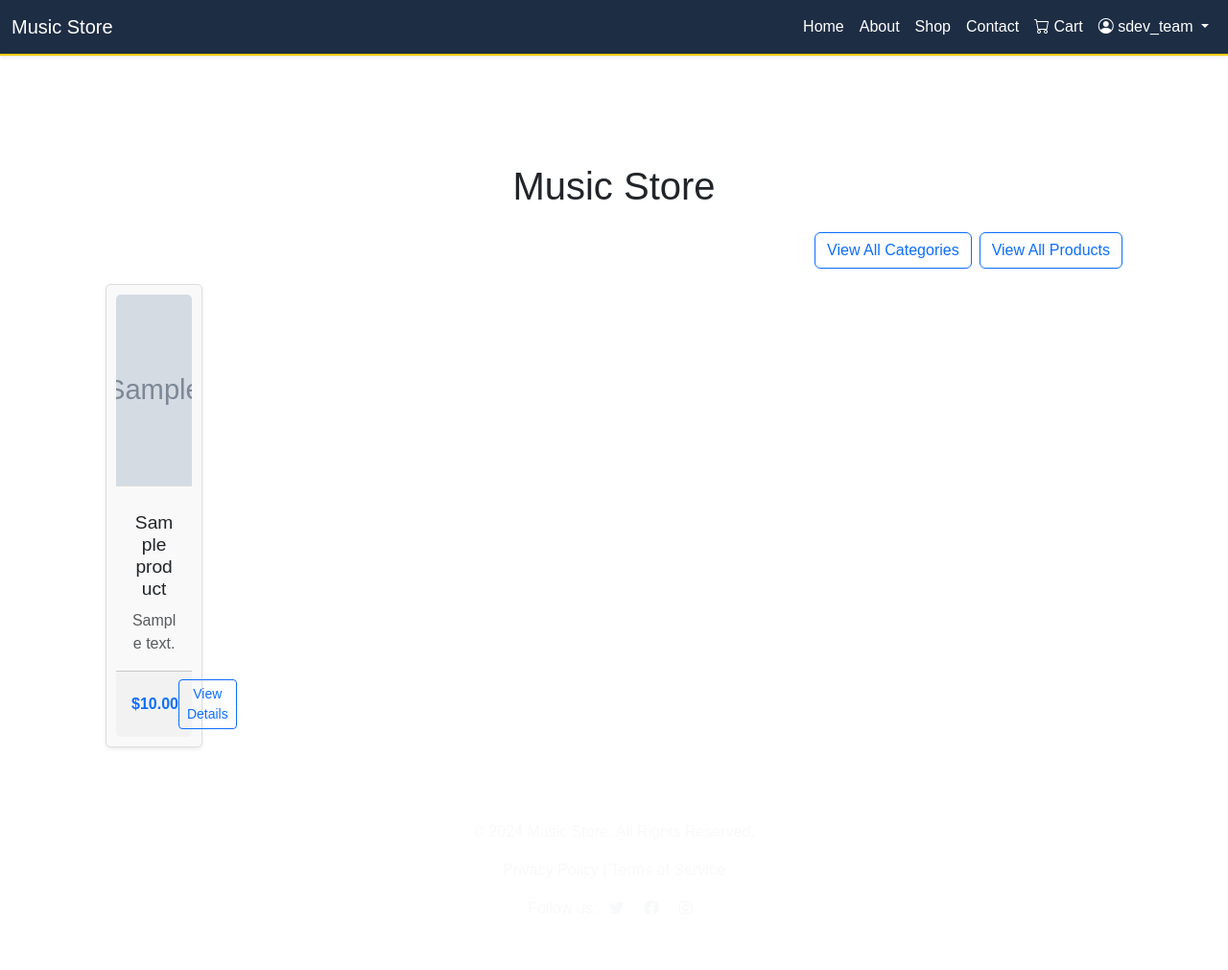
After one commit to alyc00/sdev3_project, a Django app: page /store/ in a window 1280 px wide. The commit adds this page. Shown: the whole page at 96% size. Run offline with Django 5.2, Linux system fonts and the light colour scheme; a user stored in the database is signed in; data comes from the database, SQL or seed files in the repository; both versions use the stored data as it was after the commit; tables that the repository leaves empty hold one stand-in row (values such as "Sample post"); grey boxes marked "Sample" are stand-in pictures.

Commit message:
added the store and category, as well as products. they are all functional now

```diff
--- a/MUSIC/settings.py
+++ b/MUSIC/settings.py
@@ -144,3 +144,6 @@ LOGIN_REDIRECT_URL = 'home'
 LOGOUT_REDIRECT_URL = 'home'
 
 CRISPY_TEMPLATE_PACK = 'bootstrap5'
+
+MEDIA_URL = '/media/'
+MEDIA_ROOT = BASE_DIR / 'media'
--- a/MUSIC/urls.py
+++ b/MUSIC/urls.py
@@ -22,5 +22,6 @@ urlpatterns = [
     # path("__reload__/", include("django_browser_reload.urls")),
     path('accounts/', include('django.contrib.auth.urls')),
     path('accounts/', include('accounts.urls')),
-    path('', include('pages.urls'))
+    path('', include('pages.urls')),
+    path('store/', include('store.urls')),
 ]
--- a/pages/templates/navbar.html
+++ b/pages/templates/navbar.html
@@ -1,6 +1,5 @@
 {% load static %}
-
-<!-- Bootstrap Navbar -->
+{% load static %}
 <nav class="navbar navbar-expand-lg shadow-sm" style="background-color: #1d2d44;">
     <div class="container-fluid">
         <a class="navbar-brand text-white" href="/">Music Store</a>
@@ -17,7 +16,7 @@
                     <a class="nav-link text-white" href="/about">About</a>
                 </li>
                 <li class="nav-item">
-                    <a class="nav-link text-white" href="/shop">Shop</a>
+                    <a class="nav-link text-white" href="{% url 'store:store' %}">Shop</a>
                 </li>
                 <li class="nav-item">
                     <a class="nav-link text-white" href="/contact">Contact</a>
@@ -29,7 +28,8 @@
                 </li>
                 {% if user.is_authenticated and user.profile %}
                 <li class="nav-item dropdown">
-                    <a class="nav-link text-white dropdown-toggle" href="#" id="profileDropdown" role="button" data-bs-toggle="dropdown" aria-expanded="false">
+                    <a class="nav-link text-white dropdown-toggle" href="#" id="profileDropdown" role="button"
+                        data-bs-toggle="dropdown" aria-expanded="false">
                         <i class="bi bi-person-circle"></i> {{ user.username }}
                     </a>
                     <ul class="dropdown-menu dropdown-menu-end" aria-labelledby="profileDropdown">
@@ -50,31 +50,10 @@
                 </li>
                 {% else %}
                 <li class="nav-item">
-                    <a class="nav-link text-white" href="{% url 'login' %}">
-                        Login
-                    </a>
+                    <a class="nav-link text-white" href="{% url 'login' %}">Login</a>
                 </li>
                 {% endif %}
             </ul>
         </div>
     </div>
 </nav>
-
-<!-- Custom CSS for Hover Dropdown -->
-<style>
-    .dropdown:hover .dropdown-menu {
-        display: block;
-    }
-
-    /* Ensure dropdown does not overflow the navbar */
-    .dropdown-menu {
-        max-height: 300px; /* Set a max height for the dropdown */
-        overflow-y: auto; /* Enable vertical scrolling if content exceeds max height */
-        z-index: 1000; /* Ensure dropdown appears above other elements */
-    }
-
-    /* Optional: Add some padding to the dropdown items */
-    .dropdown-item {
-        padding: 10px 15px; /* Adjust padding as needed */
-    }
-</style>
--- a/static/css/styles.css
+++ b/static/css/styles.css
@@ -101,3 +101,83 @@
 .dropdown-item {
     padding: 10px 15px; /* Adjust as per your design */
 }
+
+body {
+    font-family: Arial, sans-serif;
+    margin: 0;
+    padding: 0;
+}
+
+nav {
+    background-color: #333;
+    color: white;
+    padding: 1em;
+}
+
+nav ul {
+    list-style: none;
+    display: flex;
+    justify-content: space-around;
+    padding: 0;
+}
+
+nav ul li a {
+    color: white;
+    text-decoration: none;
+}
+
+.container {
+    padding: 20px;
+}
+
+.product-grid {
+    display: flex;
+    flex-wrap: wrap;
+    gap: 20px;
+    justify-content: space-between;
+}
+
+.card {
+    background: #f9f9f9;
+    border: 1px solid #ddd;
+    border-radius: 5px;
+    width: 30%;
+    padding: 10px;
+    text-align: center;
+    box-shadow: 0 2px 5px rgba(0, 0, 0, 0.1);
+}
+
+.card img {
+    max-width: 100%;
+    height: auto;
+    border-bottom: 1px solid #ddd;
+}
+
+.card-title {
+    font-size: 1.2em;
+    margin: 10px 0;
+}
+
+.card-description {
+    font-size: 0.9em;
+    color: #555;
+}
+
+.card-price {
+    font-size: 1em;
+    font-weight: bold;
+    color: #333;
+}
+
+.card-button {
+    background-color: #333;
+    color: white;
+    border: none;
+    padding: 10px 20px;
+    cursor: pointer;
+    border-radius: 5px;
+}
+
+.card-button:hover {
+    background-color: #555;
+}
--- a/store/models.py
+++ b/store/models.py
@@ -1,3 +1,42 @@
 from django.db import models
+import uuid
+from django.urls import reverse
 
-# Create your models here.
+class Category(models.Model):
+    id = models.UUIDField(
+        primary_key=True,
+        default=uuid.uuid4,
+        editable=False)
+    name = models.CharField(max_length=100, unique=True)
+    description = models.TextField(blank=True)
+    image = models.ImageField(upload_to='media/categories', blank=True)
+
+    class Meta:
+        ordering = ('name',) # sort results by name field ascending when quering database
+
+    def get_absolute_url(self):
+        return reverse('store:books_by_genre', args=[self.id])
+
+    def __str__(self):
+        return self.name
+
+class Product(models.Model):
+    id = models.UUIDField(
+            primary_key=True,
+            default=uuid.uuid4,
+            editable=False)
+    category = models.ForeignKey(Category, on_delete=models.CASCADE, related_name='products')
+    name = models.CharField(max_length=100)
+    description = models.TextField(blank=True)
+    price = models.DecimalField(max_digits=10, decimal_places=2)
+    image = models.ImageField(upload_to='product_images/', blank=True, null=True)
+    available = models.BooleanField(default=True)
+
+    class Meta:
+        ordering = ('name',)
+
+    def get_absolute_url(self):
+        return reverse('store:book_detail', args=[self.genre.id, self.id])
+
+    def __str__(self):
+        return self.name
--- /dev/null
+++ b/store/templates/store/store.html
@@ -0,0 +1,33 @@
+{% extends 'base.html' %}
+{% load static %}
+
+{% block content %}
+<div class="container mt-5">
+    <h1 class="text-center mb-4">Music Store</h1>
+    <div class="d-flex justify-content-end mb-3">
+        <a href="{% url 'store:all_categories' %}" class="btn btn-outline-primary me-2">View All Categories</a>
+        <a href="{% url 'store:all_products' %}" class="btn btn-outline-primary">View All Products</a>
+    </div>
+    <div class="row row-cols-1 row-cols-md-3 g-4">
+        {% for prod in products %}
+        <div class="col">
+            <div class="card h-100 shadow-sm">
+                {% if prod.image %}
+                <img src="{{ prod.image.url }}" alt="{{ prod.name }}" class="card-img-top" style="height: 200px; object-fit: cover;">
+                {% else %}
+                <img src="{% static 'images/default.png' %}" alt="Default Image" class="card-img-top" style="height: 200px; object-fit: cover;">
+                {% endif %}
+                <div class="card-body">
+                    <h5 class="card-title">{{ prod.name }}</h5>
+                    <p class="card-text text-muted">{{ prod.description|truncatewords:15 }}</p>
+                </div>
+                <div class="card-footer d-flex justify-content-between align-items-center">
+                    <span class="text-primary fw-bold">${{ prod.price }}</span>
+                    <a href="{% url 'store:product_detail' prod.id %}" class="btn btn-outline-primary btn-sm">View Details</a>
+                </div>
+            </div>
+        </div>
+        {% endfor %}
+    </div>
+</div>
+{% endblock %}
--- /dev/null
+++ b/store/urls.py
@@ -0,0 +1,12 @@
+from django.urls import path
+from . import views
+
+app_name = 'store'
+
+urlpatterns = [
+    path('', views.StoreView.as_view(), name='store'),
+    path('categories/', views.all_categories_view, name='all_categories'),
+    path('categories/<int:category_id>/', views.category_detail_view, name='category_detail'),
+    path('products/', views.all_products_view, name='all_products'),
+    path('products/<int:product_id>/', views.product_detail_view, name='product_detail'),
+]
--- a/store/views.py
+++ b/store/views.py
@@ -1,3 +1,35 @@
-from django.shortcuts import render
+from django.views.generic import ListView
+from .models import Product, Category
+from django.shortcuts import render, get_object_or_404
 
-# Create your views here.
+class StoreView(ListView):
+    model = Product
+    template_name = 'store/store.html'
+    context_object_name = 'products'
+
+    def get_queryset(self):
+        # Add ordering if needed
+        return Product.objects.select_related('category').all()
+
+# view all products
+def all_products_view(request):
+    products = Product.objects.filter(available=True)
+    return render(request, 'store/all_products.html', {'products': products})
+
+# View for product detail
+def product_detail_view(request, product_id):
+    product = get_object_or_404(Product, id=product_id)
+    return render(request, 'store/product_detail.html', {'product': product})
+
+def all_categories_view(request):
+    categories = Category.objects.all()
+    return render(request, 'store/categories.html', {'categories': categories})
+
+# View for a specific category
+def category_detail_view(request, category_id):
+    category = get_object_or_404(Category, id=category_id)
+    products = Product.objects.filter(category=category, available=True)
+    return render(request, 'store/category_detail.html', {
+        'category': category,
+        'products': products
+    })
```
Also changed, not shown: store/admin.py (+9 -1 lines), store/templates/store/all_products.html (added, +29 -0 lines), store/templates/store/categories.html (added, +25 -0 lines), store/templates/store/category_detail_view.html (added, +42 -0 lines), store/templates/store/product_detail.html (added, +22 -0 lines), db.sqlite3, static/images/default.png (added), store/migrations/0001_initial.py (added).
